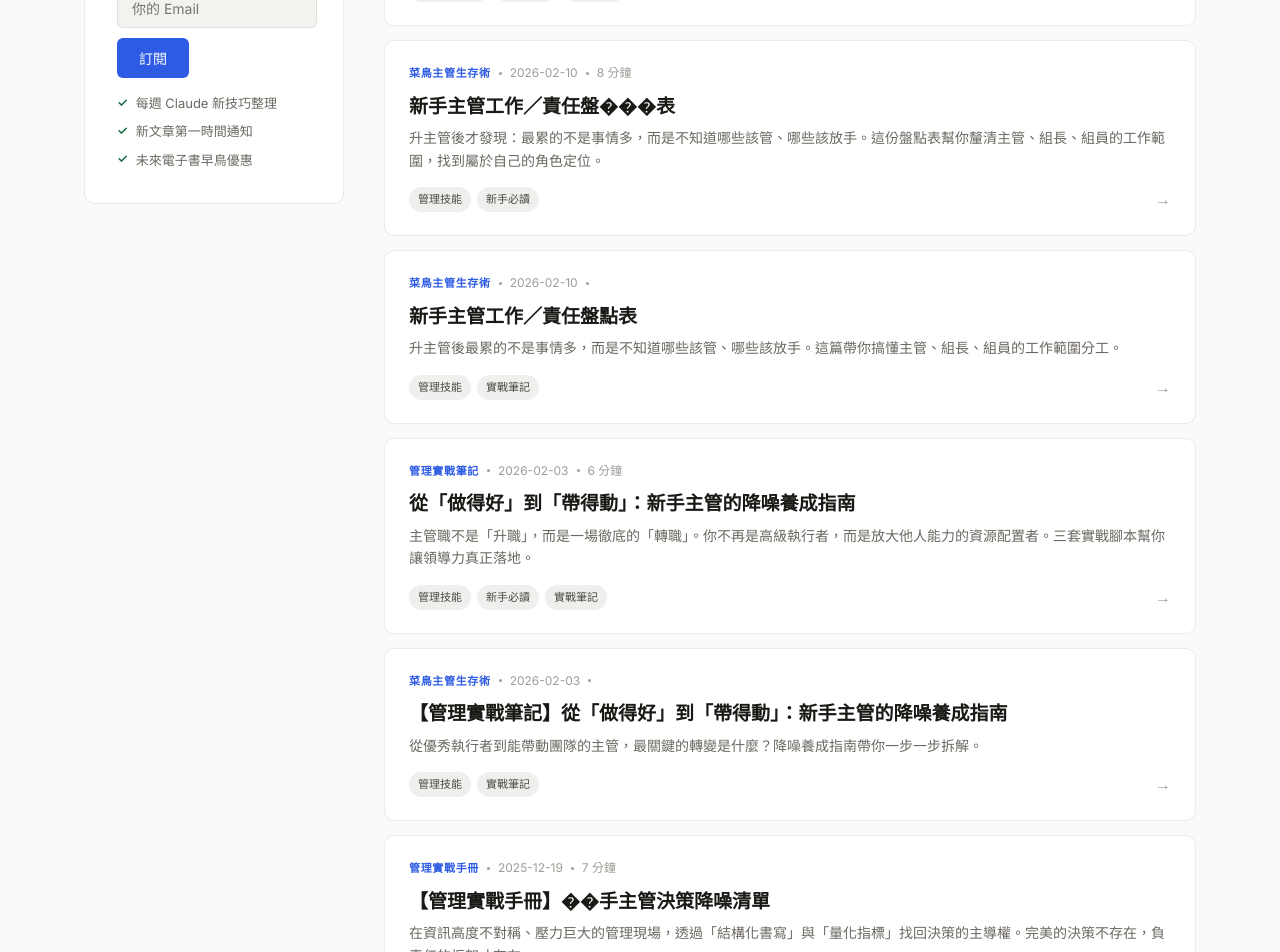
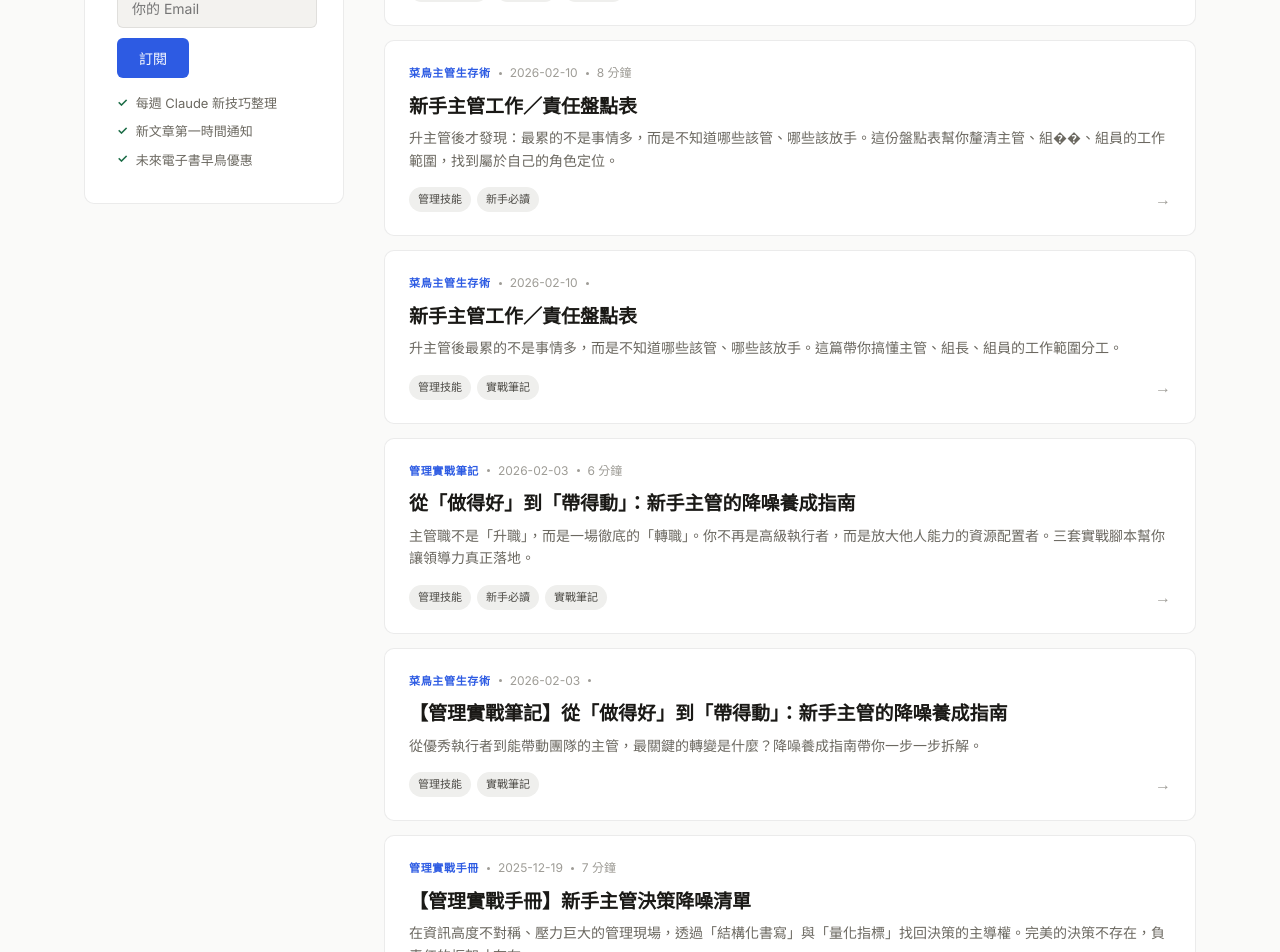
Before and after one commit to darrenhuangdc-glitch/darrenwork, a plain HTML site: page index.html in a window 1280 px wide. Shown: the part 1200-2152 px from the top of the page. Drawn offline with Linux system fonts and the light colour scheme.

Commit message:
chore: auto build [skip ci]

```diff
--- a/index.html
+++ b/index.html
@@ -354,8 +354,8 @@ const ARTICLES_DATA = [
     "html": ""
   },
   {
-    "title": "新手主管工作／責任盤���表",
-    "excerpt": "升主管後才發現：最累的不是事情多，而是不知道哪些該管、哪些該放手。這份盤點表幫你釐清主管、組長、組員的工作範圍，找到屬於自己的角色定位。",
+    "title": "新手主管工作／責任盤點表",
+    "excerpt": "升主管後才發現：最累的不是事情多，而是不知道哪些該管、哪些該放手。這份盤點表幫你釐清主管、組��、組員的工作範圍，找到屬於自己的角色定位。",
     "category": "主管成長 × 職場筆記",
     "tags": [
       "管理技能",
@@ -411,7 +411,7 @@ const ARTICLES_DATA = [
     "html": ""
   },
   {
-    "title": "【管理實戰手冊】��手主管決策降噪清單",
+    "title": "【管理實戰手冊】新手主管決策降噪清單",
     "excerpt": "在資訊高度不對稱、壓力巨大的管理現場，透過「結構化書寫」與「量化指標」找回決策的主導權。完美的決策不存在，負責任的框架才存在。",
     "category": "主管成長 × 職場筆記",
     "tags": [
@@ -439,7 +439,7 @@ const ARTICLES_DATA = [
   },
   {
     "title": "📩SOP 完全攻略：從流程的流水帳到團隊的作戰地圖",
-    "excerpt": "很多 SOP 寫了沒人看，因為它只是「流水帳」而不是「作戰地圖」。這篇教你打造真��能用的 SOP。",
+    "excerpt": "很多 SOP 寫了沒人看，因為它只是「流水帳」而不是「作戰地圖��。這篇教你打造真正能用的 SOP。",
     "category": "菜鳥主管電子報",
     "tags": [
       "管理技能",
```
